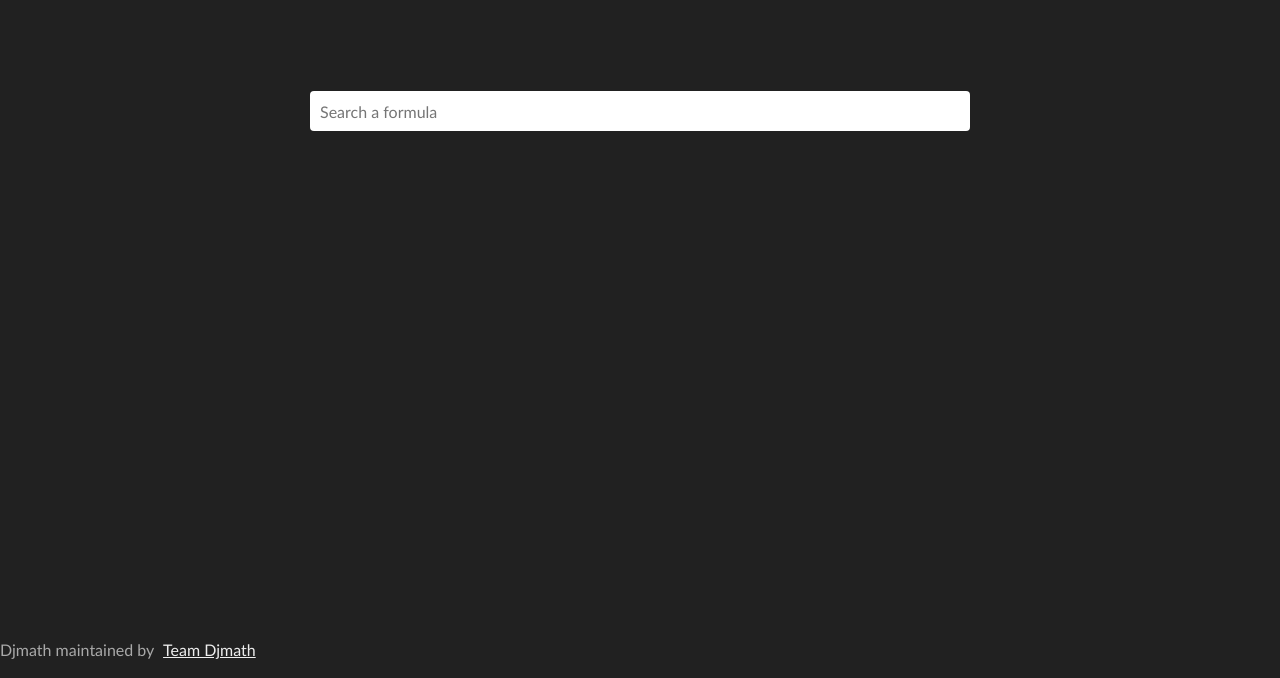
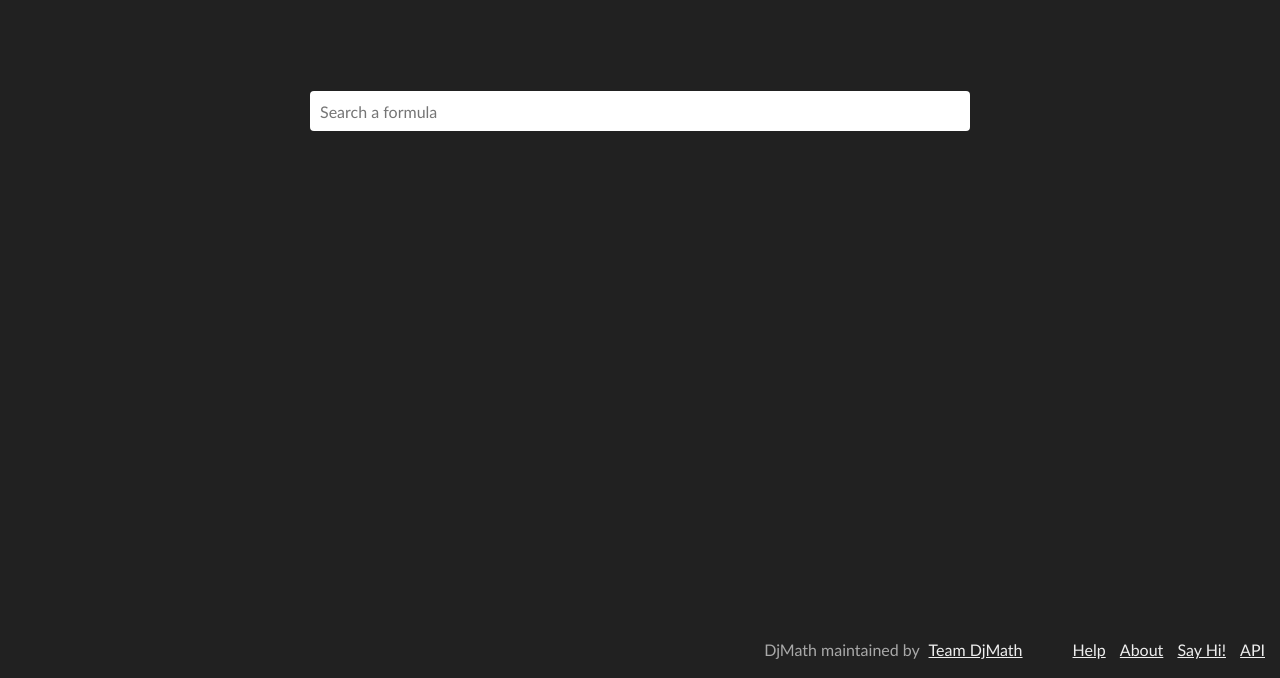
Before and after one commit to djMath/djMath.github.io, a plain HTML site: page index.html in a window 1280 px wide. Shown: the part 122-800 px from the top of the page. Drawn offline with Linux system fonts and the light colour scheme.

```diff
--- a/index.html
+++ b/index.html
@@ -8,7 +8,7 @@
   <link rel="stylesheet" type="text/css" media="screen" href="stylesheets/normalize.css">
   <link rel="stylesheet" type="text/css" media="screen" href="stylesheets/stylesheet.css">
 
-  <title>Djmath - No formulas for life</title>
+  <title>DjMath - No formulas for life</title>
 </head>
 
 <body>
@@ -18,12 +18,18 @@
 </header>
 
 <section class="container">
-    <h1>Djmath<span> - No Formulas for life</span></h1>
+    <h1>DjMath<span> - No Formulas for life</span></h1>
     <input type="text" placeHolder="Search a formula">
 </section>
 
 <footer>
-    <p>Djmath maintained by <a href="https://github.com/Djmath">Team Djmath</a></p>
+    <p>DjMath maintained by <a href="https://github.com/Djmath">Team DjMath</a></p>
+    <ul>
+      <li><a href="#">Help</a></li>
+      <li><a href="#">About</a></li>
+      <li><a href="#">Say Hi!</a></li>
+      <li><a href="#">API</a></li>
+    </ul>
 </footer>
 
 
--- a/stylesheets/stylesheet.css
+++ b/stylesheets/stylesheet.css
@@ -47,14 +47,30 @@
 footer{
   position: fixed !important;
   bottom: 0;
+  right: 0;
+  padding-right: 15px;
+  display: inline-block;
 }
 footer p{
   color: #A9A9A9;
+  display: inline-block;
 }
 footer p a{
   color:#EEE;
   padding-left:5px;
 }
+footer ul{
+  display:block;
+  float:right;
+}
+footer ul li{
+  list-style:none;
+  display:inline-block;
+  padding-left:10px;
+}
+footer ul li a{
+  color:#EEE;
+}
 .container{
   width: 800px;
   margin: 0 auto;
```
Also changed, not shown: database/formulas.json (added, +14 -0 lines).
